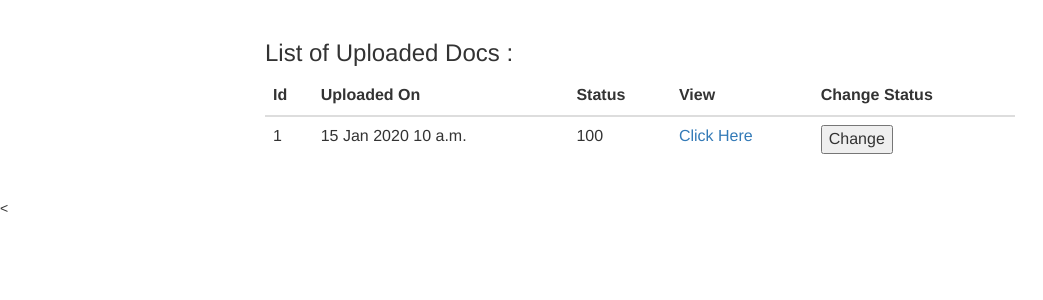
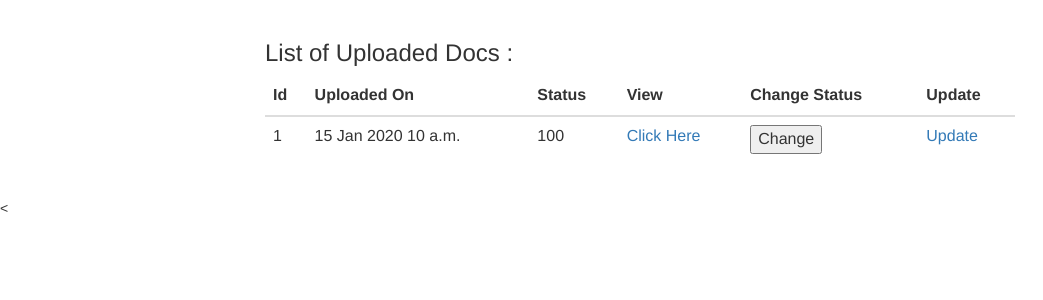
Before and after one commit to theharshitgarg/plateiq-assignment, a Django app: page /docs/list in a window 1280 px wide; the page is wider, and only the part inside the window is pictured. Shown: the part 52-352 px from the top of that part, without its empty margins (0-1043 px from the left). Run offline with Django 3.2, Linux system fonts and the light colour scheme; tables that the repository leaves empty hold one stand-in row (values such as "Sample post"); some libraries are stand-ins or nearby versions.

Commit message:
Add update digitized document feature

```diff
--- a/docs_management/templates/docs_management/list_docs.html
+++ b/docs_management/templates/docs_management/list_docs.html
@@ -21,6 +21,7 @@
             <th>Status</th>
             <th>View</th>
             <th>Change Status</th>
+            <th>Update</th>
           </tr>
         </thead>
         <tbody>
@@ -33,6 +34,7 @@
               <td onclick="updateStatus()">
                 <form method="post" action="{% url 'update_status' doc.id %}">{% csrf_token %}<input type="hidden" value="{{ doc.next_status }}" name="status"><button type="submit">Change</button></form>
               </td>
+              <td><a href="{% url 'list_digitized_docs' doc.id %}">Update</a></td>
             </tr>
           {% endfor %}
         </tbody>
--- a/docs_management/urls.py
+++ b/docs_management/urls.py
@@ -8,10 +8,9 @@ urlpatterns = [
     url(r'list/(\d+)/update-status',
         views.update_status_view,
         name='update_status'),
-    url(r'list/(\d+)/digitized', views.digitized_doc_details, name='list_docs'),
+    url(r'list/digitized/(\d+)', views.digitized_doc_details, name='list_digitized_docs'),
     url(r'upload-doc', views.upload_doc, name='upload_doc'),
     url(r'list', views.list_uploaded_docs, name='list_docs'),
-
 
     # API Views
     url(r'api/v1/list',
```
